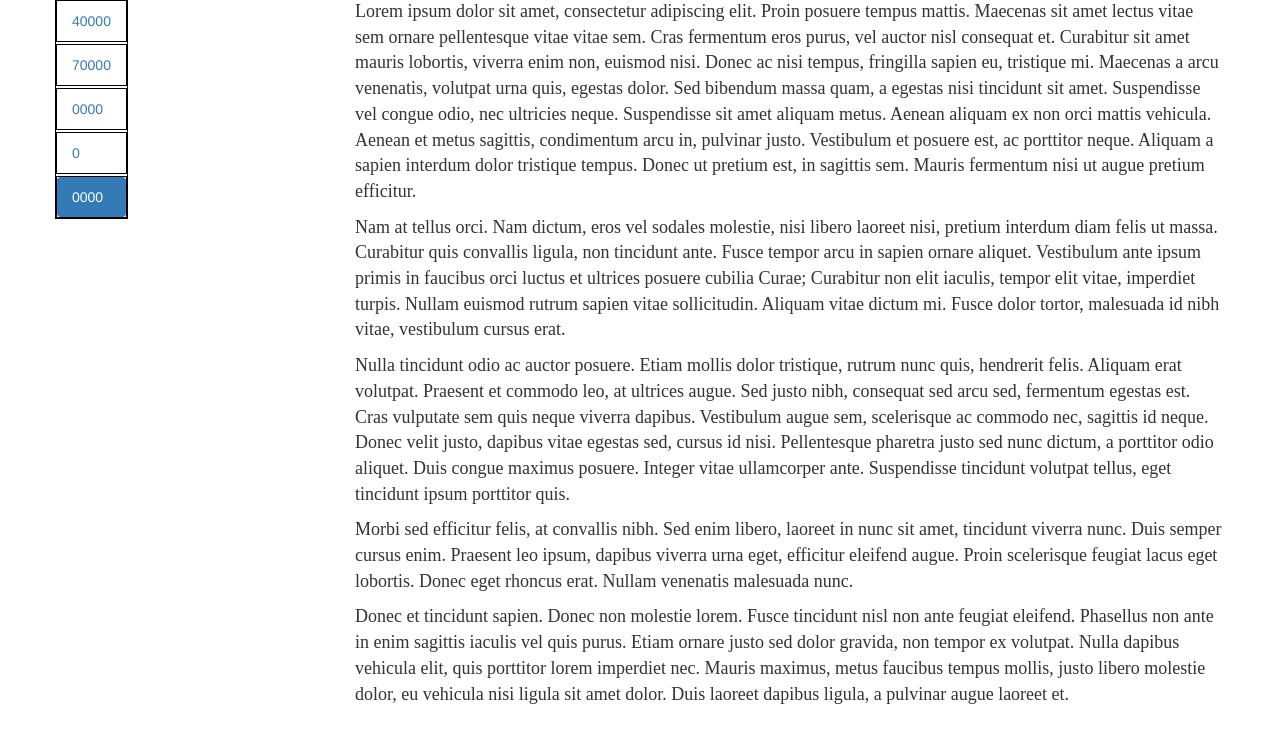
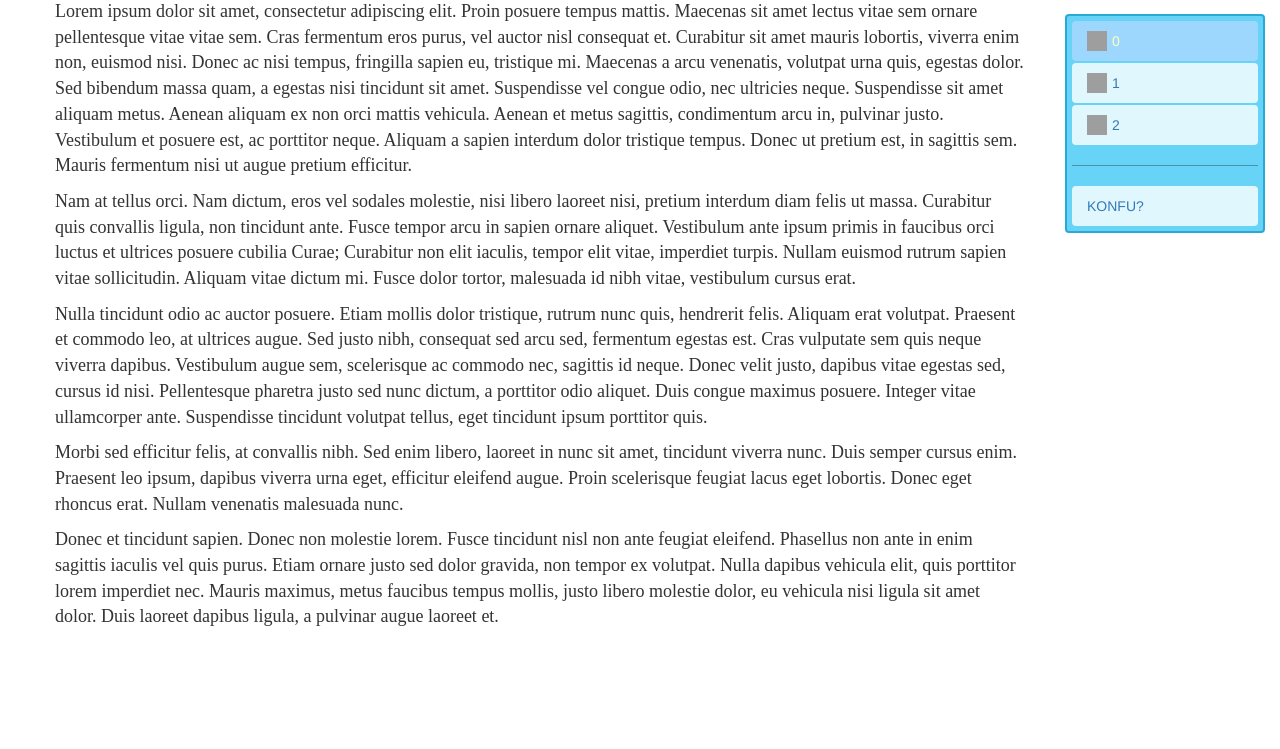
Before and after one commit to SuperEpicNothing/str, a PHP site: page /index.php?p=0&pp=0 in a window 1280 px wide. Shown: the part 51-800 px from the top of the page. Run offline with PHP 8.4, Linux system fonts and the light colour scheme; some libraries are stand-ins or nearby versions; some web fonts are replaced; grey boxes are pictures that could not be loaded.

Commit message:
PHP loader update

```diff
--- a/TODO.txt
+++ b/TODO.txt
@@ -2,7 +2,7 @@
 - DO LIKE ANYTHING
 ==S
 - Extend possible dialog space
-- update php loading
+- update php loading:DONE - awaiting thoughts
 - options text speed,skip-ability
 - debug skip button
 - fullscreen skip
--- /dev/null
+++ b/css/sidebar.css
@@ -0,0 +1,30 @@
+#sidebar {
+		background-color: rgba(0,182,242,0.6);
+		border: 1px solid rgba(0,143,191,0.6);
+		border-width: 2px;
+		border-radius: 4px;
+		padding: 5px 5px;
+		position: fixed;
+		top: 65px;
+		right: 15px;
+		width: 200px;
+}
+#sidebar hr {
+		border-color:rgba(0,0,0,0.3);
+}
+#sidebar a {
+		background-color:rgba(255,255,255,0.8);
+		border-width: 0px;
+}
+
+#sidebar a:hover {
+		background-color:rgba(238,238,238,0.8);
+		border-width: 0px;
+
+
+}
+#sidebar a.active {
+		background-color:rgba(170,215,255,0.8);
+		border-width: 0px;
+
+}
--- a/index.php
+++ b/index.php
@@ -3,37 +3,14 @@
 $page = $_GET['p']; // przypisanie zmiennych
 if($page == "")
 	$page=0;
+
+$subpage = $_GET['pp']; // przypisanie zmiennych
+if($subpage == "")
+	$subpage=0;
 // nazwa strony
 $strony = file("strony.txt");
-//id
-$id[0] = "#c1";
-$id[1] = "#c2";
-$id[2] = "#c5";
-$id[3] = "#c3";
-$id[4] = "#c4";
+$submenu = file("strony/".$page."/menu.txt");
 
-//insideID
-$iname[0] = "Czemu \"Genetyczny\"?";
-$iname[1] = "Czemu \"Ewolucyjny\"?";
-$iname[2] = "Inicjacja";
-$iname[3] = "Ocena i sprawdzian";
-$iname[4] = "Wybór Rodziców";
-$iname[5] = "Rozmnażanie i Mutacja";
-
-//childcount
-$ccount[0] = 2;
-$ccount[1] = 4;
-$ccount[2] = 0;
-$ccount[3] = 0;
-$ccount[4] = 0;
-
-//nazwa pliku
-$pliki[0] = "home.html";
-$pliki[1] = "teoria1.html";
-$pliki[2] = "teoria2.html";
-$pliki[3] = "demo1.html";
-$pliki[4] = "zast.html";
-$pliki[5] = "tech.html";
 
 
 ?>
@@ -64,12 +41,9 @@ $pliki[5] = "tech.html";
 	<!-- Custom styles for this template -->
     <link href="css/main.css" rel="stylesheet">
 
-	<style>
-	 #sidebar ul {
-      position: fixed;
+	<!-- Custom styles for this template -->
+    <link href="css/sidebar.css" rel="stylesheet">
 
-  }
-	</style>
 
 	    <!-- Bootstrap core JavaScript
     ================================================== -->
@@ -111,7 +85,7 @@ $pliki[5] = "tech.html";
           <ul class="nav navbar-nav">
 		  <?php for($i=0 ;$i<count($strony); $i++)
 		  {
-			  echo " <li><a  id='pageButton".$i."' class='hvr-underline-from-center' href='?p=".$i."'>".$strony[$i]."</a></li>\n\t\t";
+			  echo " <li><a  id='pageButton".$i."' class='hvr-underline-from-center' href='?p=".$i."&pp=0'>".$strony[$i]."</a></li>\n\t\t";
 		  }
 		  ?>
            </ul>
@@ -208,11 +182,21 @@ $pliki[5] = "tech.html";
 			</div>
 		</div>
 		<div class="row">
-		  <nav class="col-xs-3" id="sidebar">
-			<?php readfile("strony/menu/".$page.".html");?>
+		  <nav id="sidebar">
+		  <ul class="nav nav-pills nav-stacked">
+
+		  		  <?php for($i=0 ;$i<count($submenu); $i++)
+		  {
+			  echo " <li><a  id='submenuLink".$page."-".$i."' class=".($i==$subpage && $subpage!="test" ?"'active disabledLink'":"'enabledLink'")." href='?p=".$page."&pp=".$i."'>".$submenu[$i]."</a></li>\n\t\t";
+		  }
+		  ?>
+		  <li><hr></hr><li>
+		  	<li><a <?php echo "href='?p=".$page."&pp=test' class=".($subpage=="test" ?"'active'":"''") ?> >KONFU?</a></li>
+		  </ul>
+
 		  </nav>
-		  <div class="col-xs-9">
-			<?php readfile("strony/".$page.".html");?>
+		  <div class="col-xs-10">
+			<?php readfile("strony/".$page."/".($subpage=="test"?"endboss":$subpage).".html");?>
 		  </div>
 		</div>
 	</div>
--- a/js/playerGUI.js
+++ b/js/playerGUI.js
@@ -103,7 +103,7 @@ function drawAchievments()
 		c1.textBaseline = "top";
 		c1.textAlign="center";
 		c1.fillStyle=unlocked?"#ffffbf":"#999999";
-		c1.fillText( unlocked?Assets.achievments[ach].fullname:makeID(Assets.achievments[ach].fullname.length), elem1.width-466+(66*(i%7)+32),70+(66*Math.floor(i/7))+50)
+		c1.fillText( unlocked?Assets.achievments[ach].fullname:"??????????????????????????????????????????".substring(0,Assets.achievments[ach].fullname.length), elem1.width-466+(66*(i%7)+32),70+(66*Math.floor(i/7))+50)
 
 		/*if(unlocked &&inBounds(elem1.width-466+(66*(i%7)),70+(66*Math.floor(i/7)),64,64))
 		{
--- /dev/null
+++ b/strony/0/0.html
@@ -0,0 +1,14 @@
+<p id="sec1">
+Lorem ipsum dolor sit amet, consectetur adipiscing elit. Proin posuere tempus mattis. Maecenas sit amet lectus vitae sem ornare pellentesque vitae vitae sem. Cras fermentum eros purus, vel auctor nisl consequat et. Curabitur sit amet mauris lobortis, viverra enim non, euismod nisi. Donec ac nisi tempus, fringilla sapien eu, tristique mi. Maecenas a arcu venenatis, volutpat urna quis, egestas dolor. Sed bibendum massa quam, a egestas nisi tincidunt sit amet. Suspendisse vel congue odio, nec ultricies neque. Suspendisse sit amet aliquam metus. Aenean aliquam ex non orci mattis vehicula. Aenean et metus sagittis, condimentum arcu in, pulvinar justo. Vestibulum et posuere est, ac porttitor neque. Aliquam a sapien interdum dolor tristique tempus. Donec ut pretium est, in sagittis sem. Mauris fermentum nisi ut augue pretium efficitur.
+</p>
+<p id="sec2">
+Nam at tellus orci. Nam dictum, eros vel sodales molestie, nisi libero laoreet nisi, pretium interdum diam felis ut massa. Curabitur quis convallis ligula, non tincidunt ante. Fusce tempor arcu in sapien ornare aliquet. Vestibulum ante ipsum primis in faucibus orci luctus et ultrices posuere cubilia Curae; Curabitur non elit iaculis, tempor elit vitae, imperdiet turpis. Nullam euismod rutrum sapien vitae sollicitudin. Aliquam vitae dictum mi. Fusce dolor tortor, malesuada id nibh vitae, vestibulum cursus erat.
+</p>
+<p id="sec3">
+Nulla tincidunt odio ac auctor posuere. Etiam mollis dolor tristique, rutrum nunc quis, hendrerit felis. Aliquam erat volutpat. Praesent et commodo leo, at ultrices augue. Sed justo nibh, consequat sed arcu sed, fermentum egestas est. Cras vulputate sem quis neque viverra dapibus. Vestibulum augue sem, scelerisque ac commodo nec, sagittis id neque. Donec velit justo, dapibus vitae egestas sed, cursus id nisi. Pellentesque pharetra justo sed nunc dictum, a porttitor odio aliquet. Duis congue maximus posuere. Integer vitae ullamcorper ante. Suspendisse tincidunt volutpat tellus, eget tincidunt ipsum porttitor quis.
+</p>
+<p id="sec4">
+Morbi sed efficitur felis, at convallis nibh. Sed enim libero, laoreet in nunc sit amet, tincidunt viverra nunc. Duis semper cursus enim. Praesent leo ipsum, dapibus viverra urna eget, efficitur eleifend augue. Proin scelerisque feugiat lacus eget lobortis. Donec eget rhoncus erat. Nullam venenatis malesuada nunc.
+<p id="sec5">
+Donec et tincidunt sapien. Donec non molestie lorem. Fusce tincidunt nisl non ante feugiat eleifend. Phasellus non ante in enim sagittis iaculis vel quis purus. Etiam ornare justo sed dolor gravida, non tempor ex volutpat. Nulla dapibus vehicula elit, quis porttitor lorem imperdiet nec. Mauris maximus, metus faucibus tempus mollis, justo libero molestie dolor, eu vehicula nisi ligula sit amet dolor. Duis laoreet dapibus ligula, a pulvinar augue laoreet et.
+</p>
--- /dev/null
+++ b/strony/0/1.html
@@ -0,0 +1,3 @@
+<button onclick="unlockChapter(player.progress.chapters.length);console.log(player)">unlick Chapter 3</button>
+<canvas id="mainCanvas" height=500 width=700></canvas>
+<script src="js/window2.0.js" onload="loadWindow('hawking2.json','mainCanvas')"></script>
--- /dev/null
+++ b/strony/0/2.html
@@ -0,0 +1,2 @@
+<canvas id="mainCanvas" height=500 width=700></canvas>
+<script src="js/window2.0.js" onload="loadWindow('dialog.json','mainCanvas')"></script>
--- /dev/null
+++ b/strony/0/endboss.html
@@ -0,0 +1,2 @@
+<canvas id="Confutest" height=500 width=700></canvas>
+<script src="js/testConfutest.js" onload="loadConfu('confutius.json','Confutest')"></script>
--- /dev/null
+++ b/strony/0/menu.txt
@@ -0,0 +1,3 @@
+0
+1
+2
```
Also changed, not shown: images/achievements.png (added).
